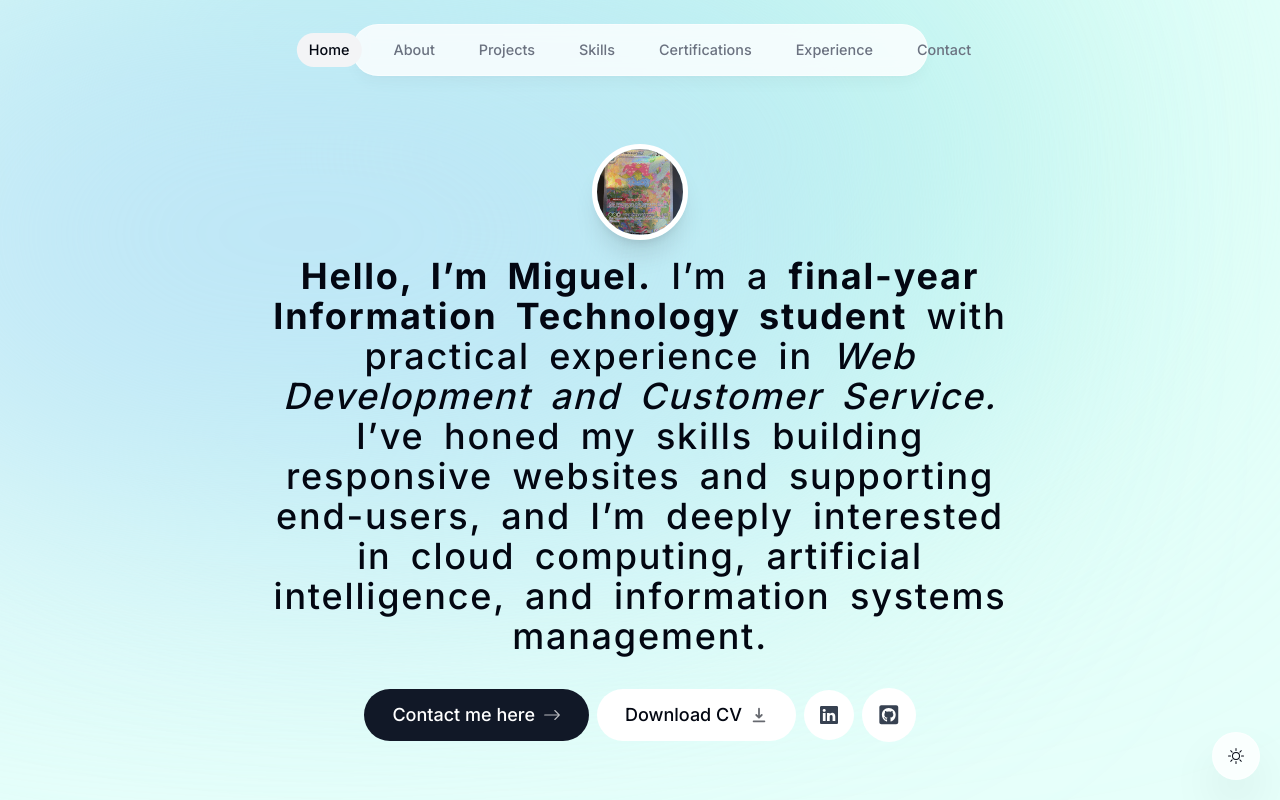
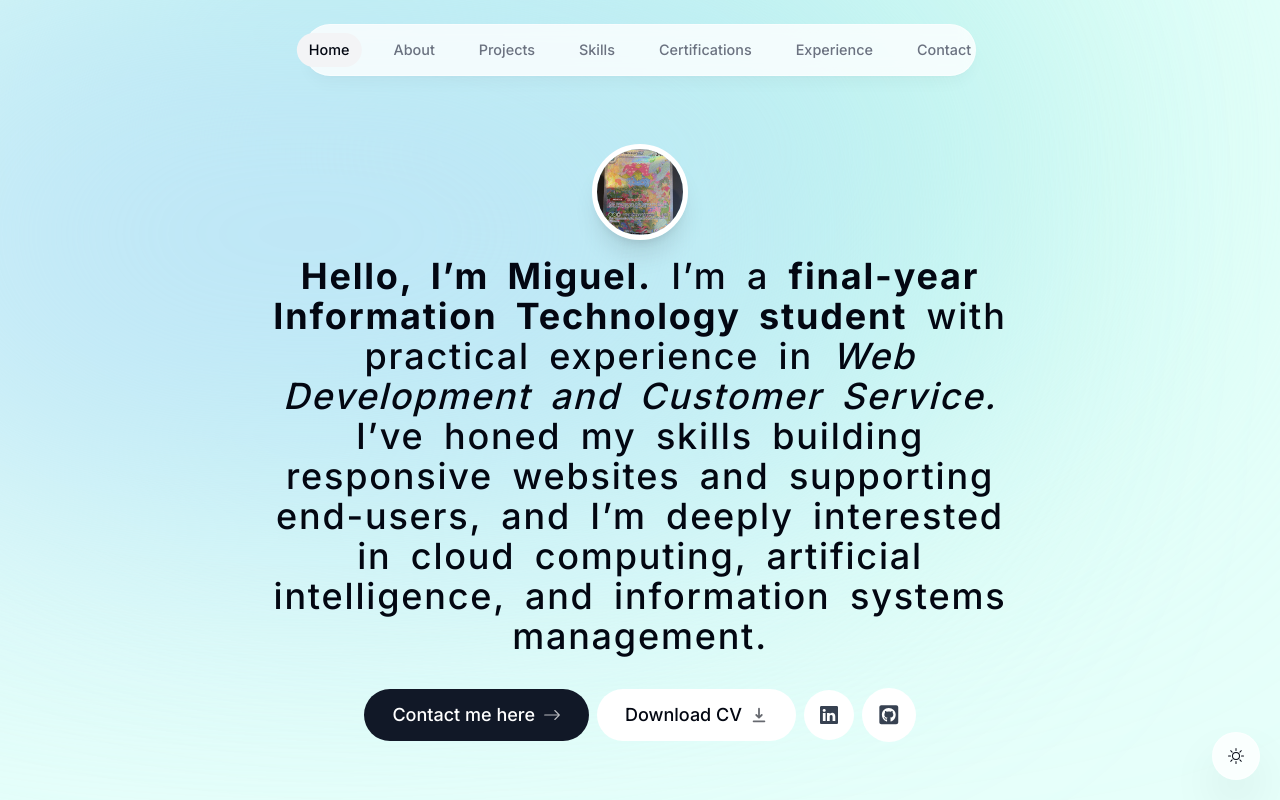
Before and after one commit to Miguell390/my-portfolio-website, a Next.js app: page / in a window 1280 px wide. Shown: the top 800 px of the page. Built offline with nearby package versions, Linux system fonts and the light colour scheme; no server answers.

Commit message:
Layout change: increase nav bar for new items

```diff
--- a/components/header.tsx
+++ b/components/header.tsx
@@ -16,7 +16,7 @@
     return (
         <header className="z-[999] relative">
             <motion.div
-                className="fixed top-0 left-1/2 h-[4.5rem] w-full rounded-none border border-white border-opacity-40 bg-white bg-opacity-80 shadow-lg shadow-black/[0.03] backdrop-blur-[0.5rem] sm:top-6 sm:h-[3.25rem] sm:w-[36rem] sm:rounded-full dark:bg-gray-950 dark:border-black/40 dark:bg-opacity-75"
+                className="fixed top-0 left-1/2 h-[4.5rem] w-full rounded-none border border-white border-opacity-40 bg-white bg-opacity-80 shadow-lg shadow-black/[0.03] backdrop-blur-[0.5rem] sm:top-6 sm:h-[3.25rem] sm:w-[42rem] sm:rounded-full dark:bg-gray-950 dark:border-black/40 dark:bg-opacity-75"
                 initial={{ y: -100, x: "-50%", opacity: 0 }}
                 animate={{ y: 0, x: "-50%", opacity: 1 }}
             ></motion.div>
```
